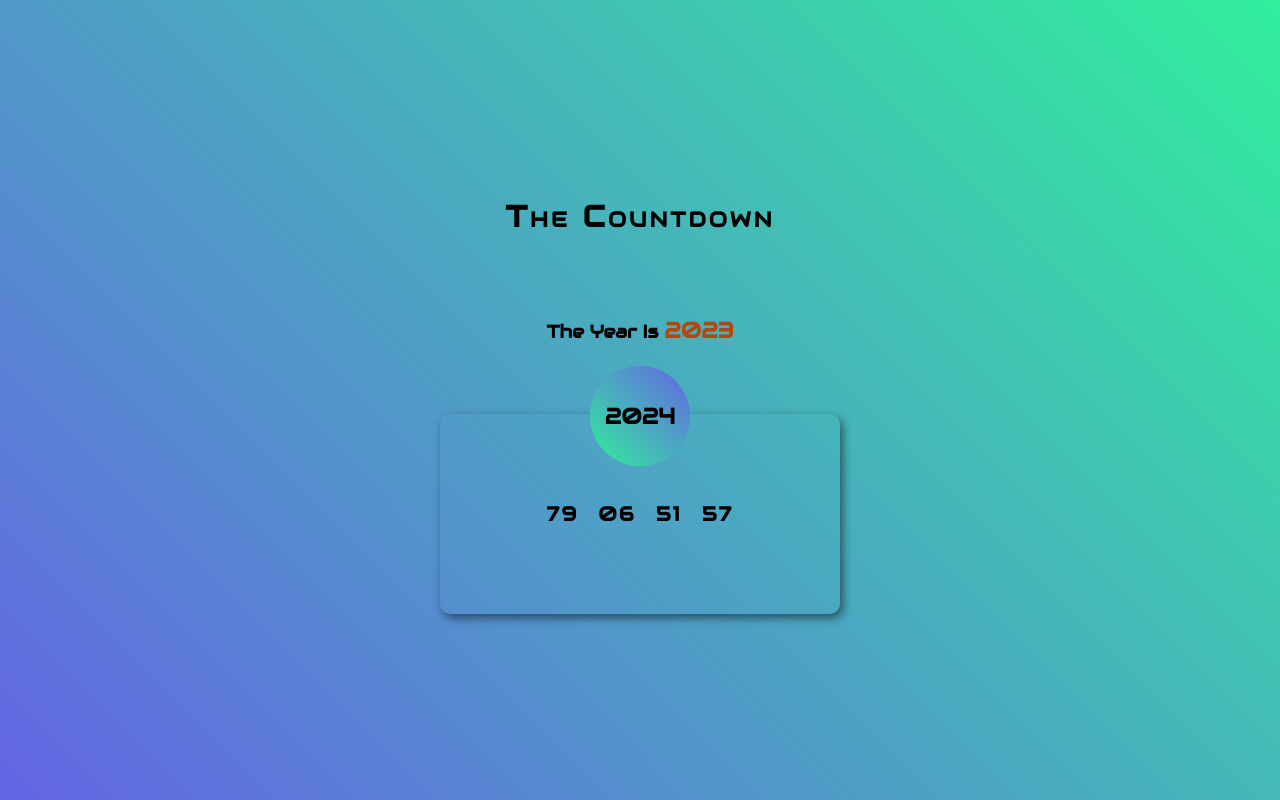
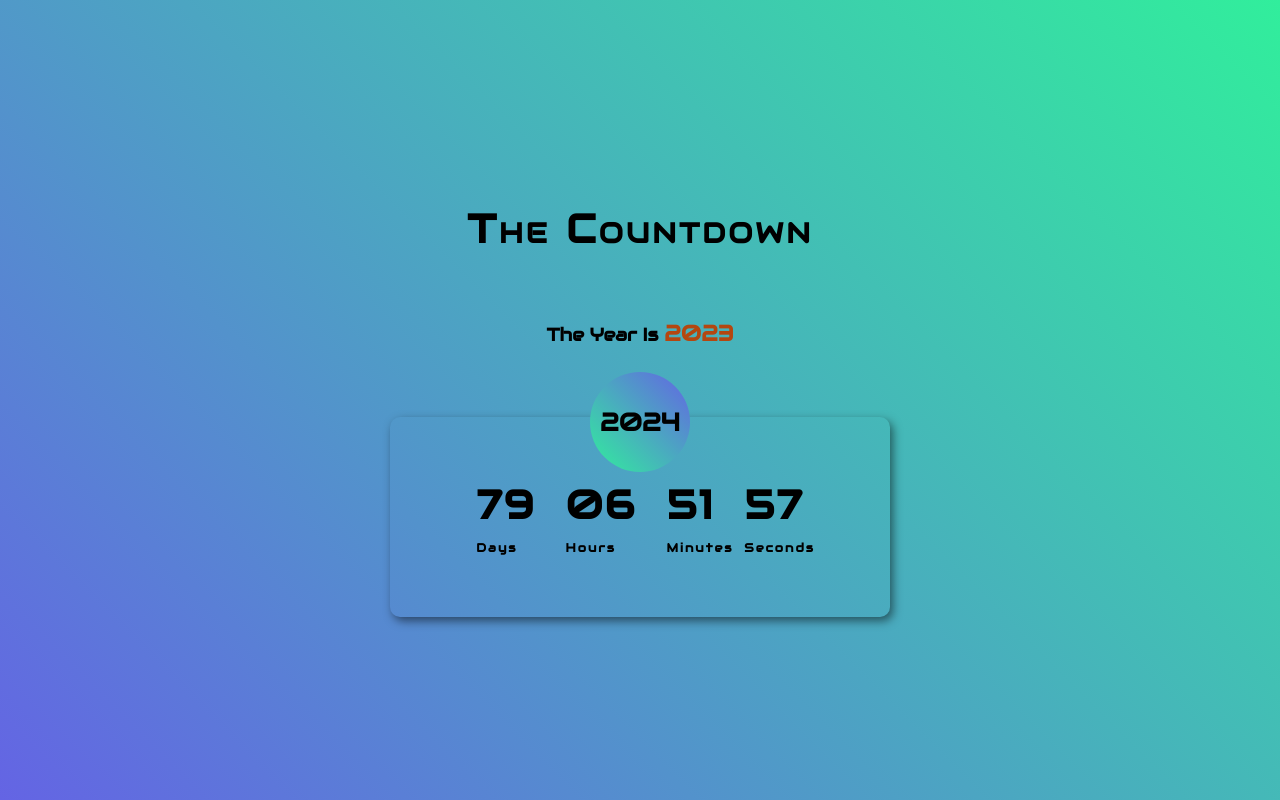
Before and after one commit to odiHito/New-Year, a plain HTML site: page index.html in a window 1280 px wide. Drawn offline with Linux system fonts and the light colour scheme.

Commit message:
touching the style sheet

```diff
--- a/style.css
+++ b/style.css
@@ -11,9 +11,10 @@ body{
 
 h3{
     text-transform: capitalize;
-    font-size: 30px;
+    font-size: 40px;
     font-variant: small-caps;
     letter-spacing: 3px;
+    margin-bottom: 15px;
 }
 
 p.intro{
@@ -32,7 +33,7 @@ p.intro{
 .container{
     background-color: transparent;
     box-shadow: 3px 4px 10px rgba(0,0,0,.5);
-    width: 400px;
+    width: 500px;
     height: 200px;
     margin: 20px;
     display: flex;
@@ -55,19 +56,53 @@ p.intro{
     left: 50%;
     transform: translateX(-50%);
     top: -70px;
-    font-size: 22px;
+    font-size: 25px;
     font-weight: 700;
 }
 
 .time{
     display: flex;
-    font-size: 20px;
+    font-size: 40px;
+    justify-content: center;
     position: relative;
     margin: 0 15px;
+    width: 100%;
+    box-sizing: border-box;
 }
 
 .days, .minutes, .hours, .seconds{
-    margin: 10px;
+    margin: 15px;
     letter-spacing: 2px;
     font-weight: 600;
+    margin-top: -10px;
+    position: relative;
 }
+
+.time div::before{
+    content:"";
+    position: absolute;
+    bottom: -35px;
+    left: 0px;
+    font-size: 12px;
+    line-height: 35px;
+
+}
+
+.time .days::before{
+    content:"Days"
+}
+.time .hours::before{
+    content:"Hours"
+}
+.time .minutes::before{
+    content:"Minutes"
+}
+.time .seconds::before{
+    content:"Seconds"
+}
+
+@media screen and (max-width: 600px) {
+    .container{
+        width: 400px;
+    }
+}
```
